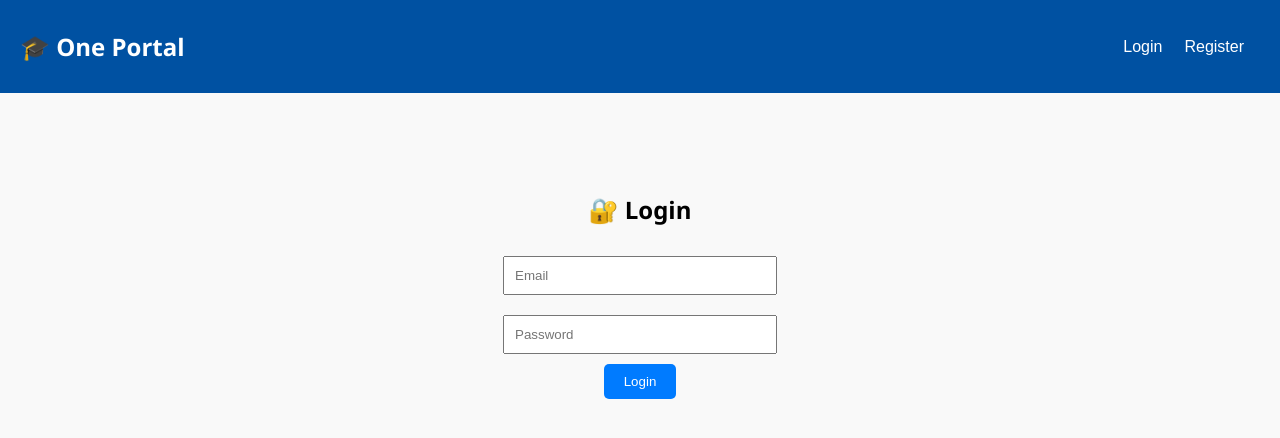
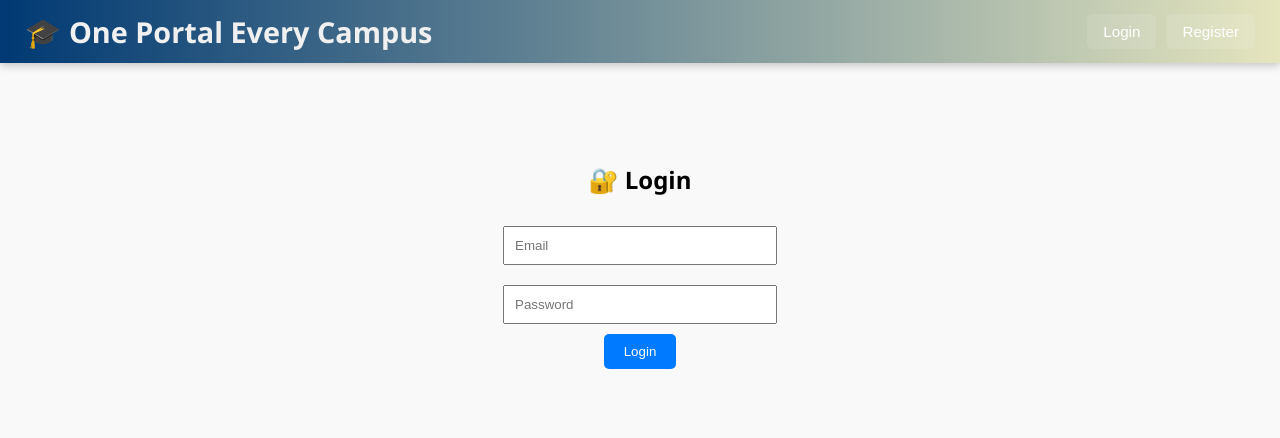
Before and after one commit to yogendrapalhawat/frontend, a React (Create React App) app: page /login in a window 1280 px wide. Shown: the top 438 px of the page. Built offline with nearby package versions, Linux system fonts and the light colour scheme.

Commit message:
fixed backend, confirmed local test

```diff
--- a/src/components/Navbar.css
+++ b/src/components/Navbar.css
@@ -1,40 +1,56 @@
 /* src/components/Navbar.css */
+
 .navbar {
-    background-color: #0051a2;
+    background: linear-gradient(to right, #003973, #e5e5be); /* blue to cream */
     color: white;
-    padding: 10px 20px;
+    padding: 12px 25px;
     display: flex;
     justify-content: space-between;
     align-items: center;
+    font-family: 'Segoe UI', sans-serif;
+    box-shadow: 0 3px 8px rgba(0, 0, 0, 0.2);
   }
 
-  .brand {
-    font-size: 1.5rem;
+  .navbar-left {
+    font-size: 1.8rem;
     font-weight: bold;
     cursor: pointer;
+    color: #ffffff;
+    display: flex;
+    align-items: center;
   }
 
-  .nav-links button {
-    background: none;
-    border: none;
-    color: white;
-    margin-right: 10px;
-    font-size: 1rem;
-    cursor: pointer;
+  .logo-text {
+    margin-left: 8px;
+    color: #f0f0f0;
   }
 
-  .nav-links button:hover {
-    text-decoration: underline;
+  .navbar-right button {
+    background-color: rgba(255, 255, 255, 0.1);
+    border: 1px solid transparent;
+    color: #ffffff;
+    margin-left: 10px;
+    padding: 8px 15px;
+    font-size: 0.95rem;
+    border-radius: 6px;
+    cursor: pointer;
+    transition: all 0.3s ease;
+  }
+
+  .navbar-right button:hover {
+    background-color: #ffffff;
+    color: #003973;
+    border-color: #003973;
+    transform: scale(1.05);
   }
 
   .logout {
-    background-color: #d9534f;
+    background-color: #ff4d4d;
     color: white;
-    padding: 5px 10px;
-    border-radius: 4px;
     border: none;
   }
 
   .logout:hover {
-    background-color: #c9302c;
+    background-color: #e60000;
+    color: white;
   }
--- a/src/components/Navbar.js
+++ b/src/components/Navbar.js
@@ -1,7 +1,7 @@
 // src/components/Navbar.js
 import React from 'react';
 import { useNavigate } from 'react-router-dom';
-import './Navbar.css'; // ✅ External CSS file (create this)
+import './Navbar.css'; // 💅 Stylish CSS
 
 const Navbar = () => {
   const navigate = useNavigate();
@@ -12,9 +12,8 @@ const Navbar = () => {
     try {
       const payload = JSON.parse(atob(token.split('.')[1]));
       isAdmin = payload?.isAdmin;
-      console.log("JWT Payload ➜", payload); // For debug
     } catch (err) {
-      console.error("❌ Token decode error:", err);
+      console.error("Token decode error:", err);
     }
   }
 
@@ -25,14 +24,16 @@ const Navbar = () => {
 
   return (
     <nav className="navbar">
-      <h2 className="brand" onClick={() => navigate('/')}>🎓 One Portal</h2>
-      <div className="nav-links">
+      <div className="navbar-left" onClick={() => navigate('/')}>
+        🎓 <span className="logo-text">One Portal Every Campus</span>
+      </div>
+      <div className="navbar-right">
         {token ? (
           <>
             <button onClick={() => navigate('/dashboard')}>Dashboard</button>
             <button onClick={() => navigate('/events')}>Events</button>
             <button onClick={() => navigate('/my-events')}>My Events</button>
-            <button onClick={() => navigate('/create-event')}>Create Event</button>
+            <button onClick={() => navigate('/create-event')}>Create</button>
             {isAdmin && <button onClick={() => navigate('/admin')}>Admin</button>}
             <button className="logout" onClick={handleLogout}>Logout</button>
           </>
```
